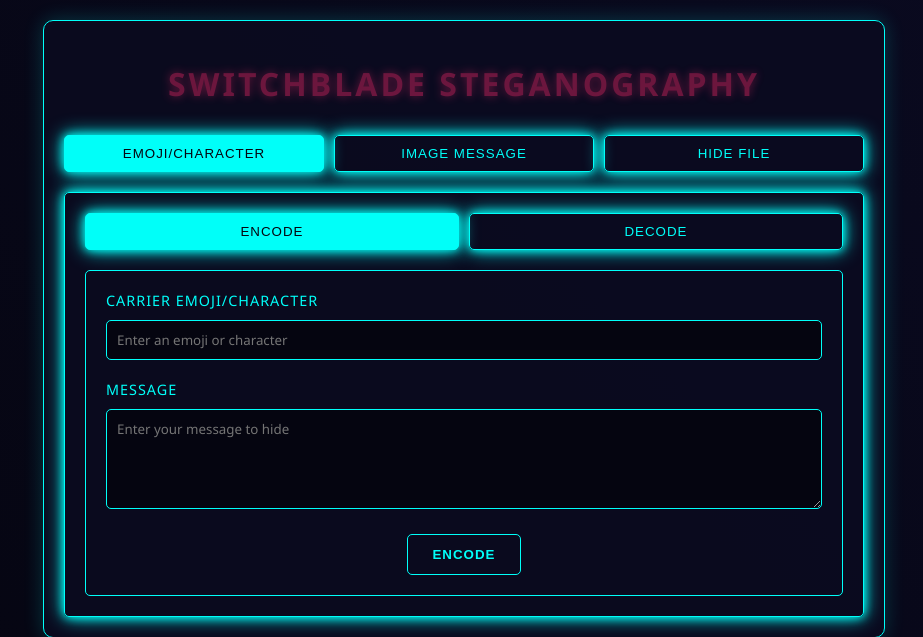
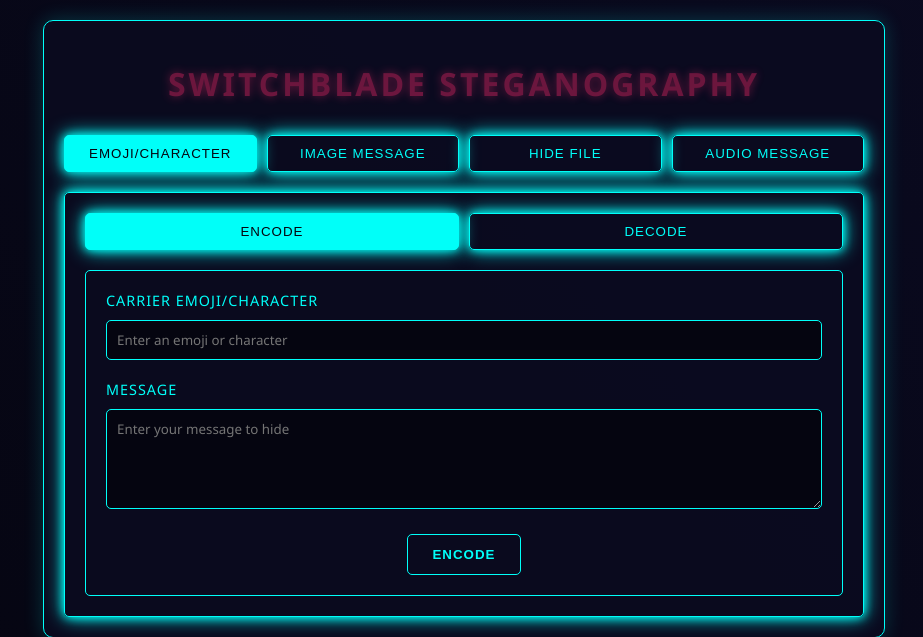
Before and after one commit to CommanderCrash/Switchblade-Steganography, a Flask app: page / in a window 1280 px wide. Shown: the top 637 px of the page, without its empty margins (176-1099 px from the left). Run offline with Flask 3, Linux system fonts and the light colour scheme.

Commit message:
Update index.html

```diff
--- a/templates/index.html
+++ b/templates/index.html
@@ -274,6 +274,7 @@
             <button class="tab-button active" onclick="switchTab('emoji')">Emoji/Character</button>
             <button class="tab-button" onclick="switchTab('image')">Image Message</button>
             <button class="tab-button" onclick="switchTab('file')">Hide File</button>
+            <button class="tab-button" onclick="switchTab('audio')">Audio Message</button>
         </div>
 
         <!-- Emoji Steganography Tab -->
@@ -330,11 +331,9 @@
                     <label class="label">Password</label>
                     <input type="password" id="image-password-encode">
                 </div>
-                <div class="preview-container" style="display: flex; gap: 20px; justify-content: center;">
-                    <div>
+                <div class="preview-container">
                     <div class="label">Encoded Image</div>
                     <img id="image-preview-encode-result" class="preview-image" style="display: none;">
-                    </div>
                 </div>
                 <div class="button-group">
                     <button class="button" onclick="encodeImage()">Encode</button>
@@ -407,6 +406,54 @@
                 <div id="file-decode-result" class="result"></div>
             </div>
         </div>
+
+        <!-- Audio Message Tab -->
+        <div id="audio-tab" class="tab-content">
+            <div class="tab-container">
+                <button class="tab-button active" onclick="switchSubTab('audio', 'encode')">Encode</button>
+                <button class="tab-button" onclick="switchSubTab('audio', 'decode')">Decode</button>
+            </div>
+
+            <div id="audio-encode-tab" class="sub-tab-content active">
+                <div class="input-group">
+                    <label class="label">Audio File (WAV/MP3/OGG)</label>
+                    <input type="file" accept="audio/*" id="audio-file-encode" class="file-input">
+                </div>
+                <div class="input-group">
+                    <label class="label">Message</label>
+                    <textarea id="audio-message" placeholder="Enter your message to hide"></textarea>
+                </div>
+                <div class="input-group">
+                    <label class="label">Output Format</label>
+                    <select id="audio-format" class="file-input">
+                        <option value="wav">WAV</option>
+                        <option value="mp3">MP3</option>
+                        <option value="ogg">OGG</option>
+                    </select>
+                </div>
+                <div class="preview-container">
+                    <audio id="audio-preview-encode" controls style="display: none;"></audio>
+                </div>
+                <div class="button-group">
+                    <button class="button" onclick="encodeAudio()">Encode</button>
+                </div>
+                <div id="audio-encode-result" class="result"></div>
+            </div>
+
+            <div id="audio-decode-tab" class="sub-tab-content">
+                <div class="input-group">
+                    <label class="label">Encoded Audio</label>
+                    <input type="file" accept="audio/*" id="audio-file-decode" class="file-input">
+                </div>
+                <div class="preview-container">
+                    <audio id="audio-preview-decode" controls style="display: none;"></audio>
+                </div>
+                <div class="button-group">
+                    <button class="button" onclick="decodeAudio()">Decode</button>
+                </div>
+                <div id="audio-decode-result" class="result"></div>
+            </div>
+        </div>
     </div>
 
     <script>
@@ -463,6 +510,100 @@
                     reader.readAsDataURL(file);
                 }
             });
+        }
+
+        // Audio file preview functionality
+function setupAudioPreview(inputId, previewId) {
+    const input = document.getElementById(inputId);
+    const preview = document.getElementById(previewId);
+
+    input.addEventListener('change', function(e) {
+        const file = e.target.files[0];
+        if (file) {
+            const url = URL.createObjectURL(file);
+            preview.src = url;
+            preview.style.display = 'block';
+        }
+    });
+}
+
+// Set up audio preview for encode and decode
+setupAudioPreview('audio-file-encode', 'audio-preview-encode');
+setupAudioPreview('audio-file-decode', 'audio-preview-decode');
+
+// Audio Steganography Functions
+async function encodeAudio() {
+    const audioFile = document.getElementById('audio-file-encode').files[0];
+    const message = document.getElementById('audio-message').value;
+    const format = document.getElementById('audio-format').value;
+
+    if (!audioFile || !message) {
+        showResult('audio-encode-result', 'Please provide both audio file and message', true);
+        return;
+    }
+
+    const formData = new FormData();
+    formData.append('audio', audioFile);
+    formData.append('message', message);
+    formData.append('format', format);
+
+    try {
+        const response = await fetch('/encode_audio', {
+            method: 'POST',
+            body: formData
+        });
+
+        if (response.ok) {
+            const blob = await response.blob();
+            const url = window.URL.createObjectURL(blob);
+
+            // Create download link
+            const resultMessage = `
+                <div>Audio encoded successfully!</div>
+                <div style="margin-top: 10px;">
+                    <a href="${url}" download="encoded_audio.${format}" class="download-link">
+                        Download Encoded Audio
+                    </a>
+                </div>
+            `;
+            const resultDiv = document.getElementById('audio-encode-result');
+            resultDiv.innerHTML = resultMessage;
+            resultDiv.className = 'result success';
+        } else {
+            const data = await response.json();
+            showResult('audio-encode-result', data.error || 'Encoding failed', true);
+        }
+    } catch (error) {
+        showResult('audio-encode-result', 'An error occurred during encoding: ' + error.message, true);
+    }
+}
+
+async function decodeAudio() {
+    const audioFile = document.getElementById('audio-file-decode').files[0];
+
+    if (!audioFile) {
+        showResult('audio-decode-result', 'Please provide an audio file', true);
+        return;
+    }
+
+    const formData = new FormData();
+    formData.append('audio', audioFile);
+
+    try {
+        const response = await fetch('/decode_audio', {
+            method: 'POST',
+            body: formData
+        });
+
+        const data = await response.json();
+        if (response.ok) {
+            showResult('audio-decode-result', `Decoded Message: ${data.message}`);
+        } else {
+            showResult('audio-decode-result', data.error, true);
+        }
+    } catch (error) {
+        showResult('audio-decode-result', 'An error occurred during decoding: ' + error.message, true);
+    }
 }
 
         // Set up preview for carrier file and hide file
@@ -539,7 +680,7 @@
 
                 const data = await response.json();
                 if (response.ok) {
-                    showResult('emoji-decode-result', ${data.result}`);
+                    showResult('emoji-decode-result', `Decoded Message: ${data.result}`);
                 } else {
                     showResult('emoji-result', data.error, true);
                 }
@@ -622,7 +763,7 @@
 
                 const data = await response.json();
                 if (response.ok) {
-                    showResult('image-decode-result',  ${data.message}`);
+                    showResult('image-decode-result', `Decoded Message: ${data.message}`);
                 } else {
                     showResult('image-decode-result', data.error, true);
                 }
```
Lines whose indentation alone changed are shown as unchanged.
